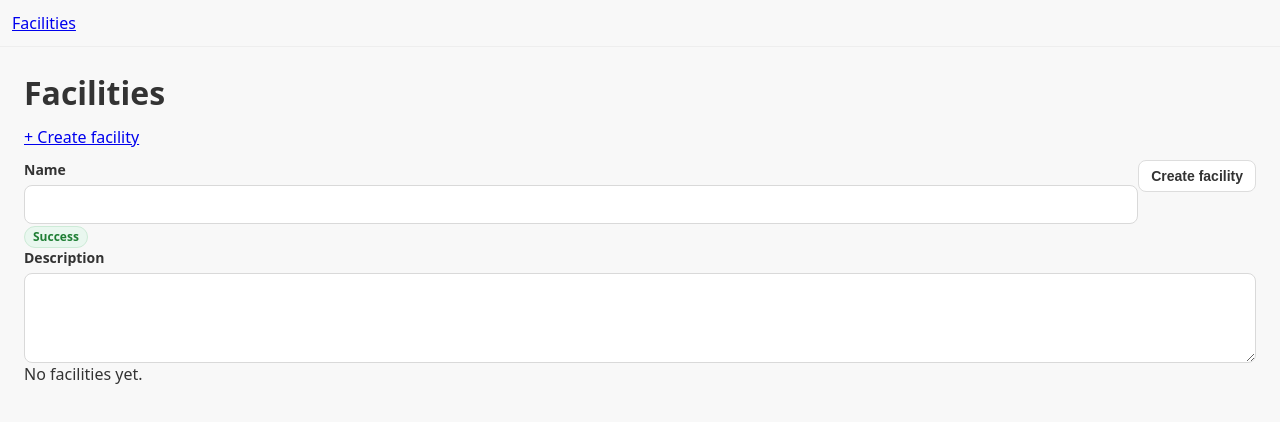
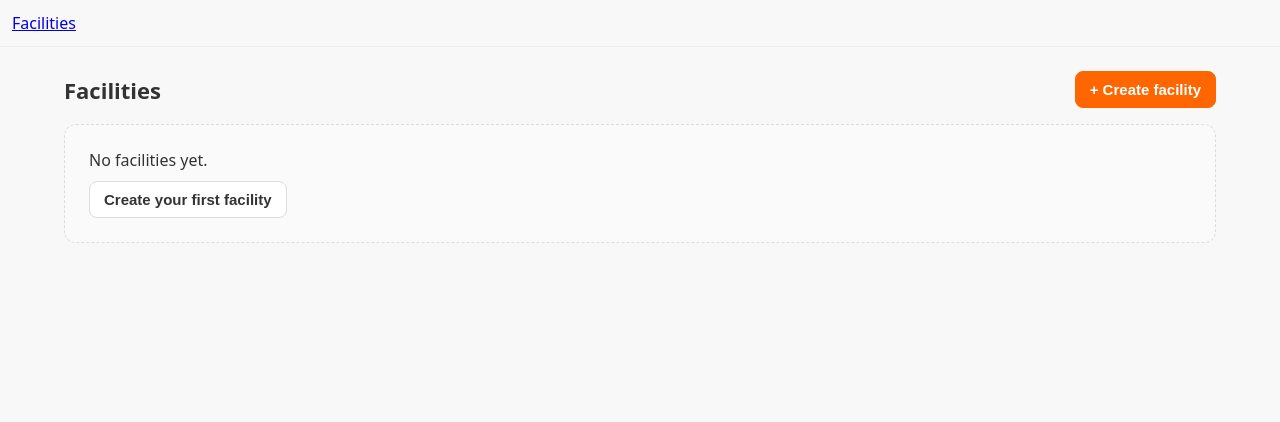
Before and after one commit to AndreiIlisei/facilities-project, a React (Vite) app: page /facilities in a window 1280 px wide. Shown: the top 422 px of the page. Built offline with nearby package versions, Linux system fonts and the light colour scheme.

Commit message:
feat(list): add FacilityCard

```diff
--- a/src/App.tsx
+++ b/src/App.tsx
@@ -1,10 +1,6 @@
 import { BrowserRouter, Routes, Route, Navigate, Link } from 'react-router-dom'
 import FacilitiesList from './routes/FacilitiesList/FacilitiesList'
-import FacilityForm from './routes/FacilityForm/FacilitiesForm'
-import Button from './components/ui/Button/Button'
-import Input from './components/ui/Input/Input'
-import Badge from './components/ui/Badge/Badge'
-import Textarea from './components/ui/Textarea/Textarea'
+import FacilityForm from './routes/FacilityForm/FacilityForm'
 
 export default function App() {
   return (
--- /dev/null
+++ b/src/components/facility/FacilityCard/FacilityCard.module.scss
@@ -0,0 +1,93 @@
+.card {
+  background: #fff;
+  border: 1px solid #eee;
+  border-radius: 12px;
+  overflow: hidden;
+  display: flex;
+  flex-direction: column;
+
+  &__imageWrap {
+    position: relative;
+    aspect-ratio: 16 / 9;
+    background: #f5f5f5;
+    overflow: hidden;
+  }
+
+  &__default {
+    position: absolute;
+    top: 10px;
+    left: 10px;
+    background: #111;
+    color: #fff;
+    font-size: 12px;
+    padding: 4px 8px;
+    border-radius: 999px;
+    z-index: 1;
+    opacity: 0.9;
+  }
+
+  &__image {
+    width: 100%;
+    height: 100%;
+    object-fit: cover;
+    display: block;
+  }
+
+  &__body {
+    padding: 14px;
+    display: flex;
+    flex-direction: column;
+    gap: 10px;
+  }
+
+  &__header {
+    display: flex;
+    align-items: center;
+    justify-content: space-between;
+    gap: 8px;
+  }
+
+  &__title {
+    font-size: 16px;
+    font-weight: 700;
+    color: #222;
+  }
+
+  &__meta {
+    display: flex;
+    gap: 10px;
+    flex-wrap: wrap;
+    font-size: 13px;
+    color: #666;
+  }
+
+  &__address {
+    max-width: 100%;
+    overflow: hidden;
+    text-overflow: ellipsis;
+    white-space: nowrap;
+  }
+
+  &__hours {
+    background: #f7f7f7;
+    border: 1px solid #eee;
+    padding: 2px 6px;
+    border-radius: 6px;
+  }
+
+  &__desc {
+    font-size: 14px;
+    color: #444;
+    line-height: 1.4;
+    display: -webkit-box;
+    -webkit-line-clamp: 3;
+    -webkit-box-orient: vertical;
+    overflow: hidden;
+  }
+
+  &__actions {
+    margin-top: 2px;
+    display: flex;
+    gap: 8px;
+  }
+}
--- /dev/null
+++ b/src/components/facility/FacilityCard/FacilityCard.tsx
@@ -0,0 +1,86 @@
+import { Link } from 'react-router-dom'
+import clsx from 'clsx'
+import styles from './FacilityCard.module.scss'
+import { isOpenNow } from '../../../domain/facilityRules'
+import type { Facility } from '../../../domain/facilityTypes'
+import Badge from '../../ui/Badge/Badge'
+import Button from '../../ui/Button/Button'
+import { useFacilities } from '../../../state/FacilitiesContext'
+import Modal from '../../ui/Modal/Modal'
+import { useState } from 'react'
+
+type Props = {
+  facility: Facility
+}
+
+export default function FacilityCard({ facility }: Props) {
+  const open = isOpenNow(facility.openingTime, facility.closingTime)
+  const { remove } = useFacilities()
+  const [confirmOpen, setConfirmOpen] = useState(false)
+
+  const handleDelete = () => {
+    remove(facility.id)
+    setConfirmOpen(false)
+  }
+
+  return (
+    <article className={styles.card}>
+      <div className={styles['card__imageWrap']}>
+        {facility.isDefault && <span className={styles['card__default']}>★ Default</span>}
+        <img
+          className={styles['card__image']}
+          src={facility.imageUrl || 'https://via.placeholder.com/640x360?text=Facility'}
+          alt={`${facility.name} image`}
+        />
+      </div>
+
+      <div className={styles['card__body']}>
+        <div className={styles['card__header']}>
+          <h3 className={styles['card__title']}>{facility.name}</h3>
+          <Badge variant={open ? 'success' : 'danger'}>{open ? 'Open' : 'Closed'}</Badge>
+        </div>
+
+        <div className={styles['card__meta']}>
+          <span className={styles['card__address']}>{facility.address}</span>
+          <span className={styles['card__hours']}>
+            {facility.openingTime}–{facility.closingTime}
+          </span>
+        </div>
+
+        {facility.description && <p className={styles['card__desc']}>{facility.description}</p>}
+
+        <div className={styles['card__actions']}>
+          <Link to={`/facilities/${facility.id}/edit`}>
+            <Button variant="secondary" size="sm">
+              Edit
+            </Button>
+          </Link>
+          <Button variant="danger" size="sm" onClick={() => setConfirmOpen(true)}>
+            Delete
+          </Button>
+        </div>
+      </div>
+
+      {/* Confirm delete modal */}
+      <Modal
+        isOpen={confirmOpen}
+        title="Delete facility?"
+        onClose={() => setConfirmOpen(false)}
+        size="sm"
+      >
+        <p style={{ marginBottom: 12 }}>
+          Are you sure you want to delete <strong>{facility.name}</strong>?
+          {facility.isDefault && ' This is the default facility; another will be set as default.'}
+        </p>
+        <div style={{ display: 'flex', justifyContent: 'flex-end', gap: 8 }}>
+          <Button variant="secondary" onClick={() => setConfirmOpen(false)}>
+            Cancel
+          </Button>
+          <Button variant="danger" onClick={handleDelete}>
+            Delete
+          </Button>
+        </div>
+      </Modal>
+    </article>
+  )
+}
--- /dev/null
+++ b/src/routes/FacilitiesList/FacilitiesList.module.scss
@@ -0,0 +1,46 @@
+.page {
+  padding: 24px;
+  max-width: 1200px;
+  margin: 0 auto;
+
+  &__header {
+    display: flex;
+    align-items: center;
+    justify-content: space-between;
+    gap: 12px;
+    margin-bottom: 16px;
+  }
+
+  &__title {
+    font-size: 22px;
+    font-weight: 800;
+  }
+
+  &__empty {
+    border: 1px dashed #ddd;
+    padding: 24px;
+    border-radius: 12px;
+    background: #fafafa;
+    display: grid;
+    gap: 10px;
+    place-items: start;
+  }
+
+  &__grid {
+    display: grid;
+    grid-template-columns: repeat(3, minmax(0, 1fr));
+    gap: 16px;
+  }
+}
+
+@media (max-width: 1024px) {
+  .page__grid {
+    grid-template-columns: repeat(2, minmax(0, 1fr));
+  }
+}
+
+@media (max-width: 640px) {
+  .page__grid {
+    grid-template-columns: 1fr;
+  }
+}
--- a/src/routes/FacilitiesList/FacilitiesList.tsx
+++ b/src/routes/FacilitiesList/FacilitiesList.tsx
@@ -1,44 +1,40 @@
 import { Link } from 'react-router-dom'
 import { useFacilities } from '../../state/FacilitiesContext'
 import Button from '../../components/ui/Button/Button'
-import Input from '../../components/ui/Input/Input'
-import Badge from '../../components/ui/Badge/Badge'
-import Textarea from '../../components/ui/Textarea/Textarea'
+import styles from './FacilitiesList.module.scss'
+import FacilityCard from '../../components/facility/FacilityCard/FacilityCard'
 
 export default function FacilitiesList() {
   const { facilities } = useFacilities()
 
+  const sorted = [...facilities].sort((a, b) => {
+    if (a.isDefault && !b.isDefault) return -1
+    if (!a.isDefault && b.isDefault) return 1
+    return a.name.localeCompare(b.name)
+  })
+
   return (
-    <div style={{ padding: 24 }}>
-      <h1>Facilities</h1>
-
-      <div style={{ margin: '12px 0' }}>
-        <Link to="/facilities/new">+ Create facility</Link>
+    <div className={styles.page}>
+      <div className={styles['page__header']}>
+        <h1 className={styles['page__title']}>Facilities</h1>
+        <Link to="/facilities/new">
+          <Button>+ Create facility</Button>
+        </Link>
       </div>
 
-      <div style={{ float: 'right' }}>
-        <Button variant="secondary" size="sm">
-          Create facility
-        </Button>
-      </div>
-
-      <Input label="Name" />
-
-      <Badge variant="success">Success</Badge>
-
-      <Textarea label="Description" />
-
-      {facilities.length === 0 ? (
-        <p>No facilities yet.</p>
+      {sorted.length === 0 ? (
+        <div className={styles['page__empty']}>
+          <p>No facilities yet.</p>
+          <Link to="/facilities/new">
+            <Button variant="secondary">Create your first facility</Button>
+          </Link>
+        </div>
       ) : (
-        <ul>
-          {facilities.map((f) => (
-            <li key={f.id} style={{ marginBottom: 8 }}>
-              <strong>{f.name}</strong> — {f.address} {f.isDefault && <em>(default)</em>} &nbsp;
-              <Link to={`/facilities/${f.id}/edit`}>Edit</Link>
-            </li>
+        <div className={styles['page__grid']}>
+          {sorted.map((f) => (
+            <FacilityCard key={f.id} facility={f} />
           ))}
-        </ul>
+        </div>
       )}
     </div>
   )
```
